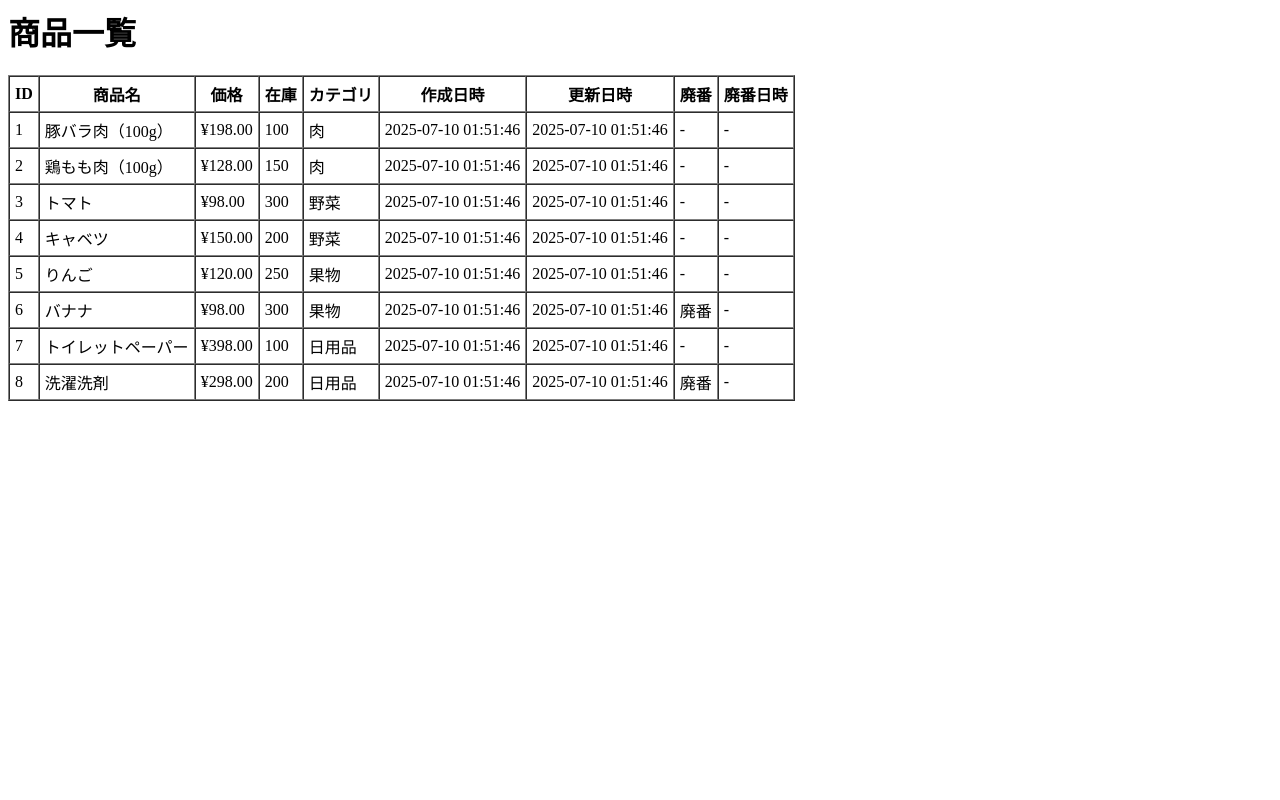
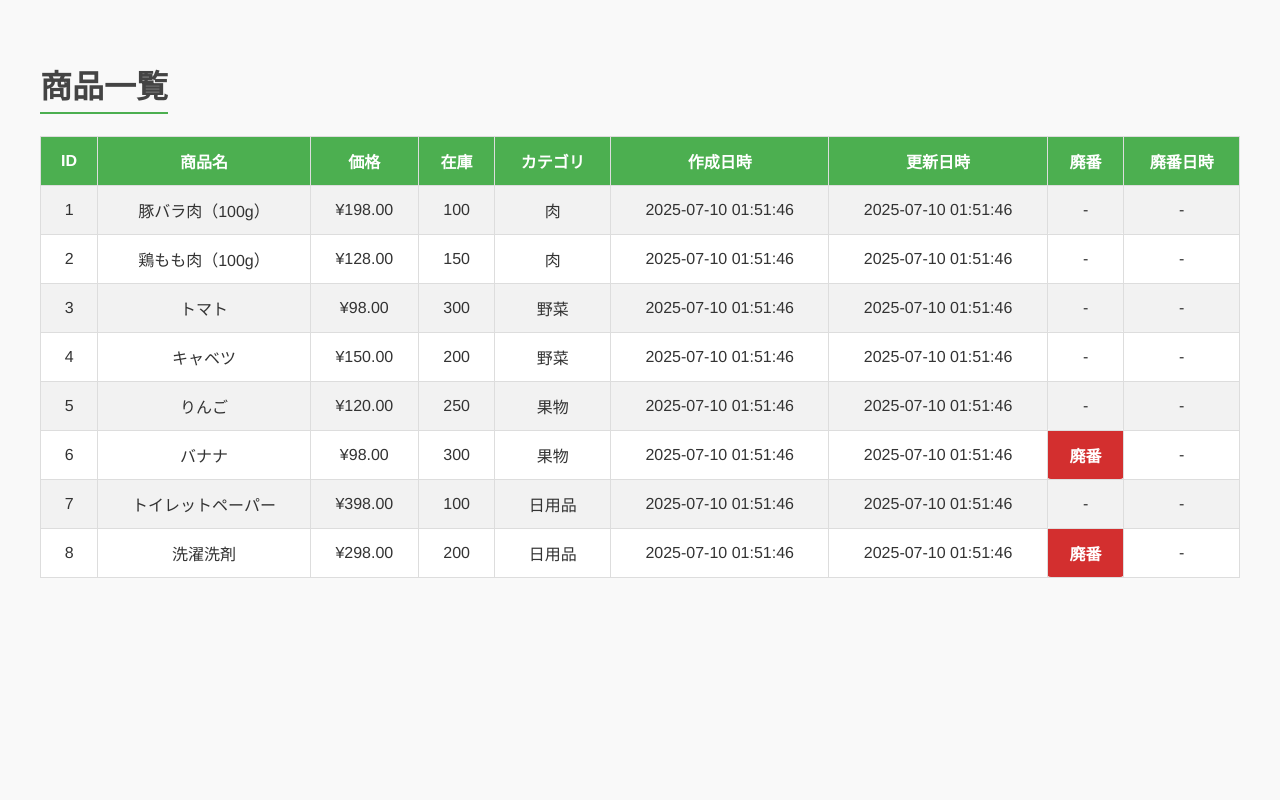
Before and after one commit to kazuki1217/docker-bash-cron-sql, a PHP site: page / in a window 1280 px wide. Run offline with PHP 8.4, Linux system fonts and the light colour scheme; data comes from the database, SQL or seed files in the repository.

Commit message:
feat(css): 商品一覧画面のデザインを修正

```diff
--- a/php/html/index.php
+++ b/php/html/index.php
@@ -33,12 +33,22 @@ try {
     $stmt = $pdo->query($sql);
     $products = $stmt->fetchAll(PDO::FETCH_ASSOC);
 
+    echo '<!DOCTYPE html>';
+    echo '<html lang="ja">';
+    echo '<head>';
+    echo '<meta charset="UTF-8">';
+    echo '<meta name="viewport" content="width=device-width, initial-scale=1.0">';
+    echo '<title>商品一覧</title>';
+    echo '<link rel="stylesheet" href="/style.css">';
+    echo '</head>';
+    echo '<body>';
+
     echo "<h1>商品一覧</h1>";
 
     if (empty($products)) {
         echo "<p>商品データがありません。</p>";
     } else {
-        echo "<table border='1' cellspacing='0' cellpadding='5'>";
+        echo "<table>";
         echo "<tr>
                 <th>ID</th>
                 <th>商品名</th>
@@ -55,6 +65,7 @@ try {
             $category = $row['category_name'] ?? '未分類';
             $priceFormatted = number_format($row['price'], 2);
             $discontinued = $row['discontinued'] ? '廃番' : '-';
+            $discontinuedClass = $row['discontinued'] ? 'discontinued' : 'discontinued inactive';
             $discontinuedAt = $row['discontinued_at'] ?? '-';
             $createdAt = $row['created_at'] ?? '-';
             $updatedAt = $row['updated_at'] ?? '-';
@@ -62,18 +73,21 @@ try {
             echo "<tr>
                     <td>{$row['id']}</td>
                     <td>{$row['name']}</td>
-                    <td>¥{$priceFormatted}</td>
+                    <td class='price'>¥{$priceFormatted}</td>
                     <td>{$row['stock']}</td>
                     <td>{$category}</td>
                     <td>{$createdAt}</td>
                     <td>{$updatedAt}</td>
-                    <td>{$discontinued}</td>
+                    <td class='{$discontinuedClass}'>{$discontinued}</td>
                     <td>{$discontinuedAt}</td>
                   </tr>";
         }
 
         echo "</table>";
     }
+
+    echo '</body>';
+    echo '</html>';
 } catch (PDOException $e) {
     echo $e->getMessage();
 }
--- /dev/null
+++ b/php/html/style.css
@@ -0,0 +1,69 @@
+/* ページ全体の基本スタイル */
+body {
+    font-family: "Helvetica Neue", Arial, sans-serif;
+    margin: 40px;
+    background-color: #f9f9f9;
+    color: #333;
+}
+
+/* ページタイトル（h1）のスタイル */
+h1 {
+    color: #444;
+    border-bottom: 2px solid #4CAF50;
+    /* 下線の幅をテキスト分にする */
+    display: inline-block;
+    padding-bottom: 5px;
+}
+
+/* テーブル全体のスタイル */
+table {
+    /* 枠線の二重線をなくす */
+    border-collapse: collapse;
+    width: 100%;
+    background-color: #fff;
+}
+
+/* テーブル内セルの共通スタイル */
+th,
+td {
+    /* セルの枠線 */
+    border: 1px solid #ddd;
+    /* セルの内側余白 */
+    padding: 12px 15px;
+    text-align: center;
+}
+
+/* テーブルのヘッダーセル（th）のスタイル */
+th {
+    background-color: #4CAF50;
+    color: #fff;
+    font-weight: bold;
+}
+
+/* テーブルの偶数行の背景色 */
+tr:nth-child(even) {
+    background-color: #f2f2f2;
+}
+
+/* テーブル行にマウスを乗せたときの背景色 */
+tr:hover {
+    background-color: #e1f5fe;
+}
+
+/* 廃番セルのスタイル（廃番の場合） */
+td.discontinued {
+    color: #fff;
+    background-color: #d32f2f;
+    font-weight: bold;
+    border-radius: 4px;
+}
+
+/* 廃番セルのスタイル（廃番でない場合） */
+td.discontinued.inactive {
+    /* 背景色なし */
+    background-color: transparent;
+    /* 文字色は標準の色に */
+    color: #333;
+    /* 通常の太さにする */
+    font-weight: normal;
+}
```
